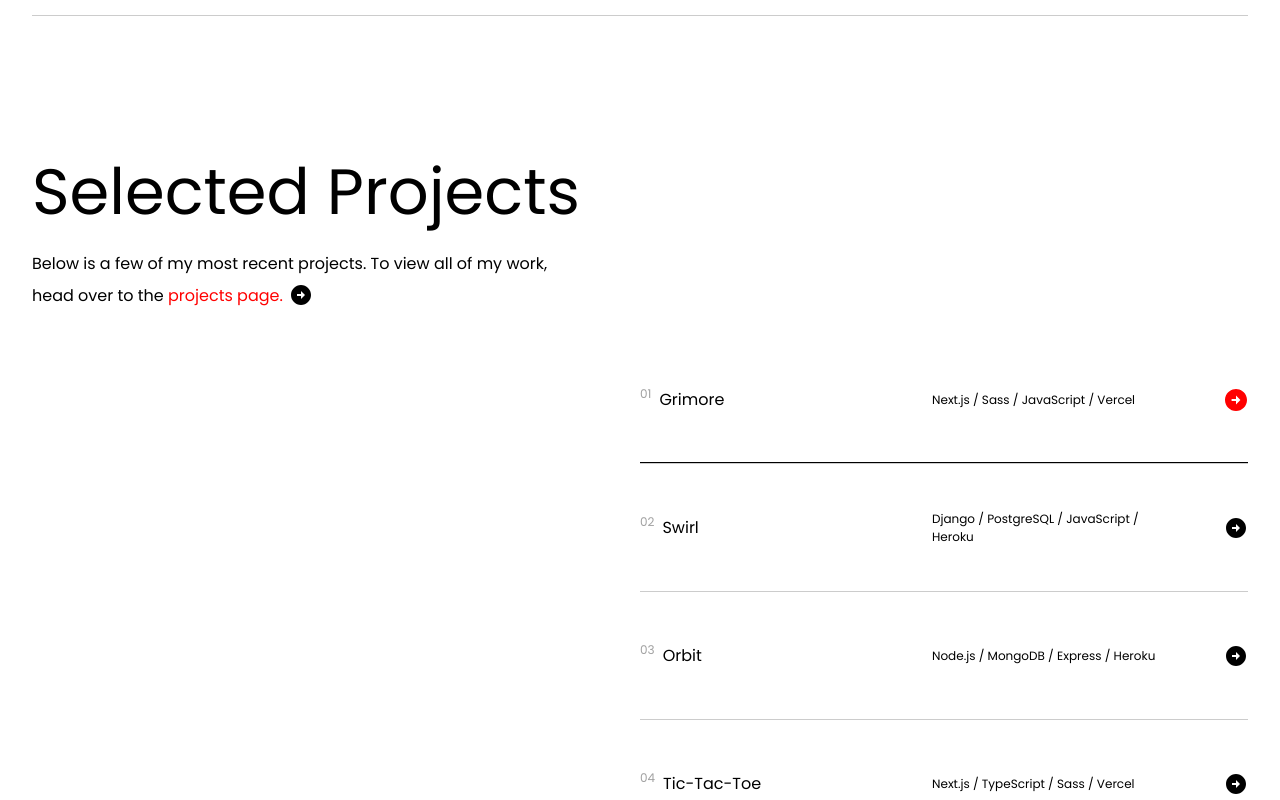
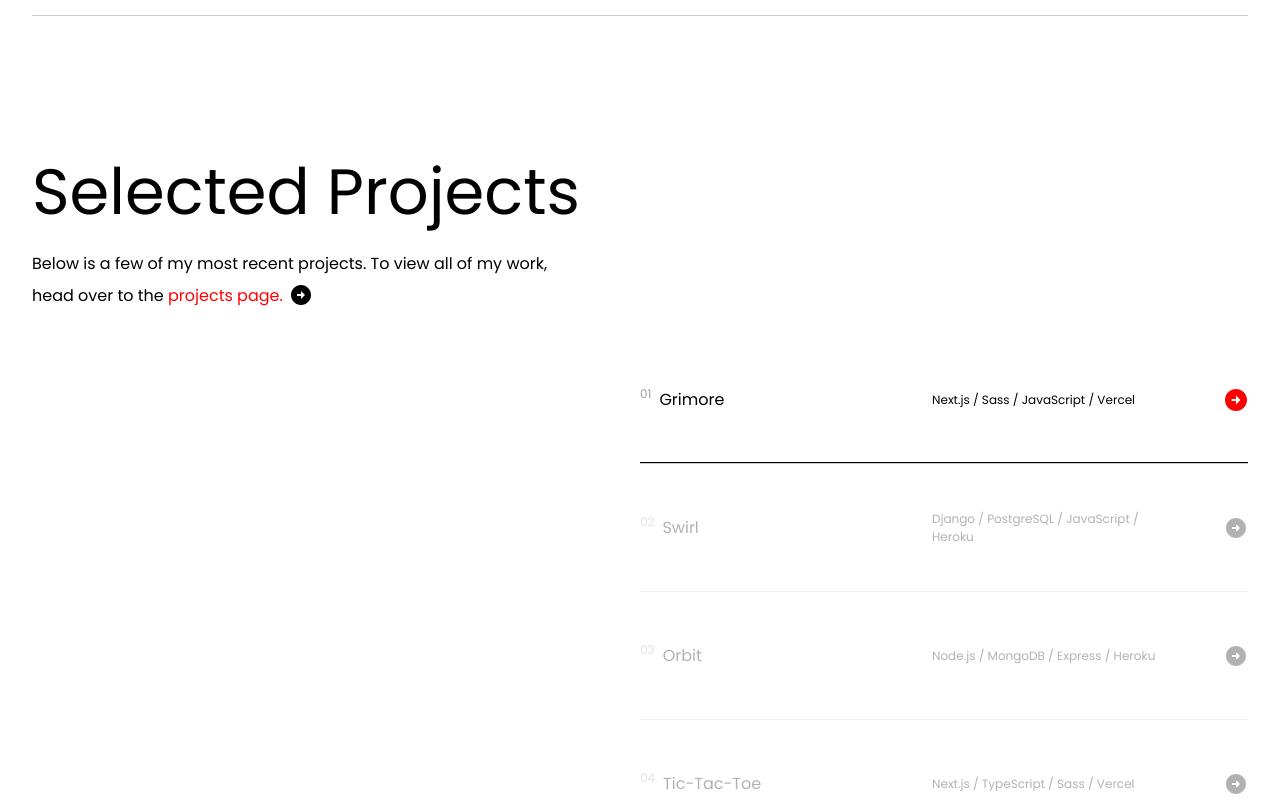
Before and after one commit to mauLovera/Portfolio, a Next.js app: page / in a window 1280 px wide. In both pictures the pointer is over the link 944 px from the left and 1281 px from the top of the page. Shown: the part 881-1681 px from the top of the page. Built offline with nearby package versions, Linux system fonts and the light colour scheme; a web font is replaced by a local one.

Commit message:
feat: add focus hover animation to row component

```diff
--- a/components/common/SelectedProjects/SelectedProjects.module.scss
+++ b/components/common/SelectedProjects/SelectedProjects.module.scss
@@ -41,6 +41,26 @@
     .list {
       width: 50%;
       counter-reset: number;
+
+      //! Focus Animation
+      a {
+        opacity: 1;
+        transition: opacity 0.5s;
+
+        &:hover {
+          opacity: 0.3;
+        }
+      }
+
+      &:hover {
+        a {
+          opacity: 0.3;
+
+          &:hover {
+            opacity: 1;
+          }
+        }
+      }
     }
   }
 }
```
